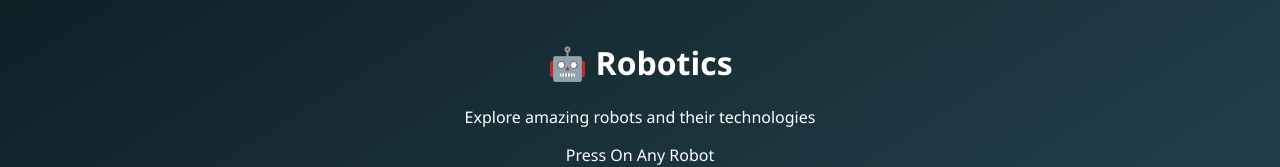
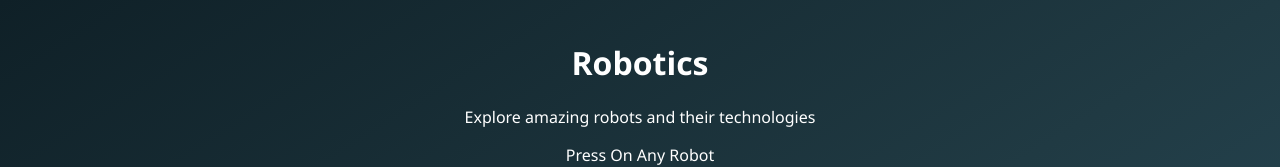
Before and after one commit to baselswitz/robotics, a plain HTML site: page index.html in a window 1280 px wide. Shown: the top 167 px of the page. Drawn offline with Linux system fonts and the light colour scheme.

Commit message:
Update index.html

```diff
--- a/index.html
+++ b/index.html
@@ -8,7 +8,7 @@
 </head>
 <body>
   <header>
-    <h1>🤖 Robotics</h1>
+    <h1>Robotics</h1>
     <p>Explore amazing robots and their technologies</p>
      <p>Press On Any Robot</p>
 
```
